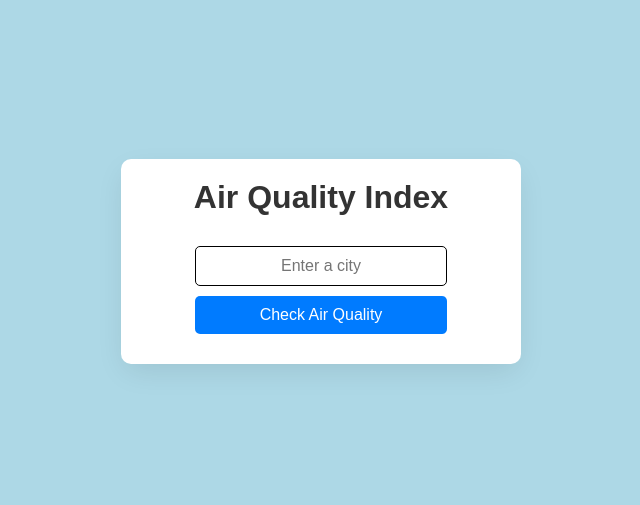
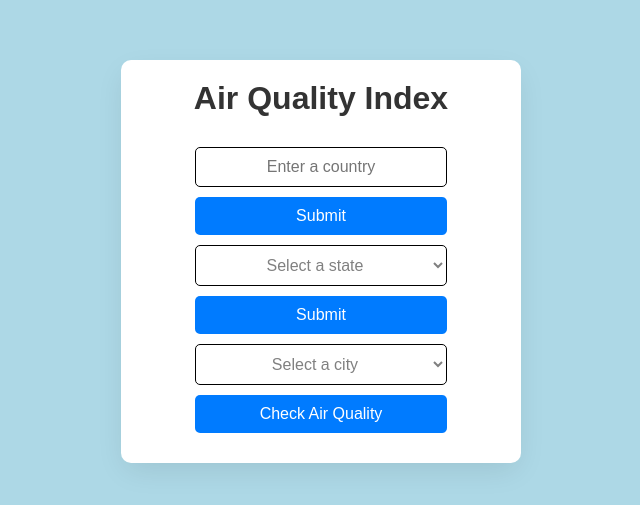
Before and after one commit to Dan-B12/Summ1, a plain HTML site: page index.html in a window 1280 px wide. Shown: the part 139-644 px from the top of the page, without its empty margins (319-959 px from the left). Drawn offline with Linux system fonts and the light colour scheme.

Commit message:
Added elements for state and city dropdowns, and changed input to country

```diff
--- a/index.html
+++ b/index.html
@@ -9,8 +9,19 @@
     <body>
         <div class="container">
  		<h1>Air Quality Index</h1>
-        <input type="text" id="city-input" placeholder="Enter a city">
-        <button>Check Air Quality</button>
+         <!-- Country input -->
+         <input id="country-input" type="text" placeholder="Enter a country"></input>
+         <button id="country-submit">Submit</button>
+         <!-- State dropdown -->
+         <select id="state-dropdown">
+            <option>Select a state</option>
+         </select>
+         <button id="state-submit">Submit</button>
+         <!-- City dropdown -->
+         <select id="city-dropdown">
+           <option>Select a city</option>
+         </select>
+        <button id="city-submit">Check Air Quality</button>
         <div id="aqi-display"></div>
         </div>
         <script src="app.js"></script>
```
